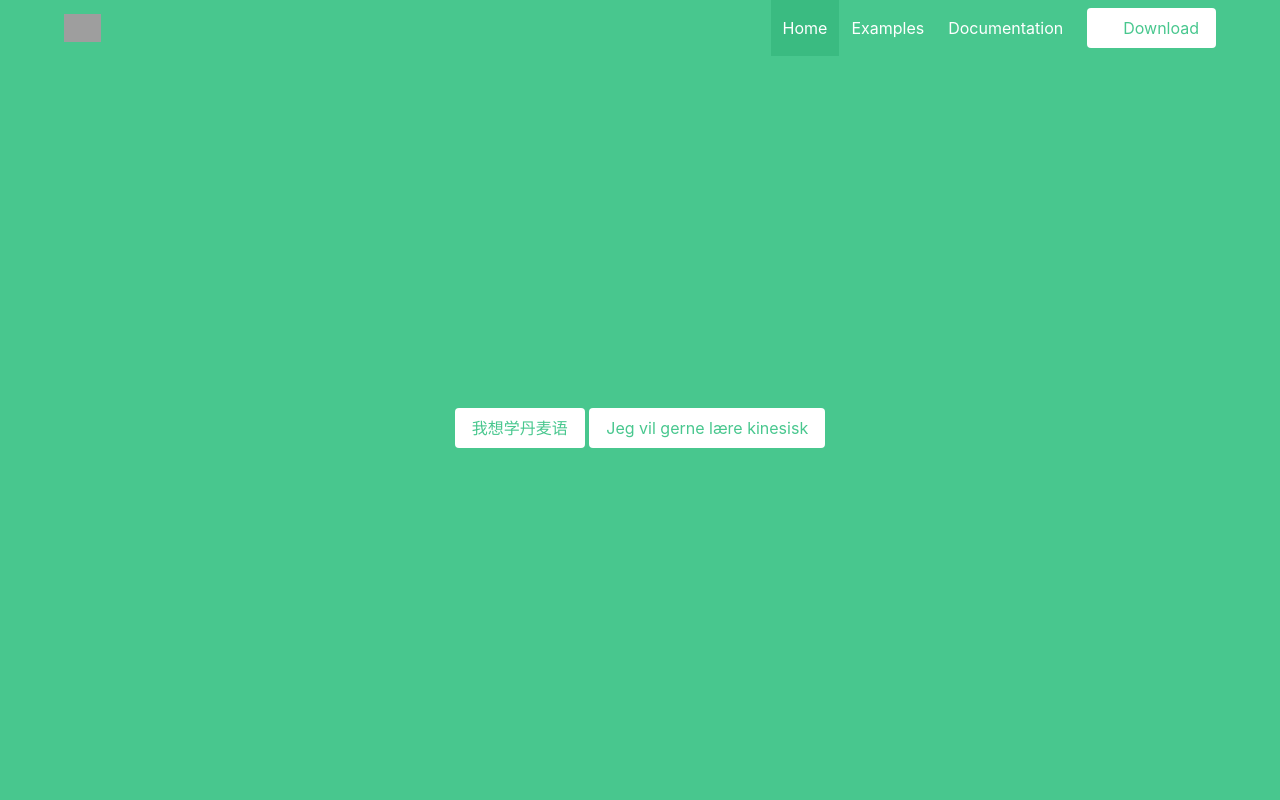
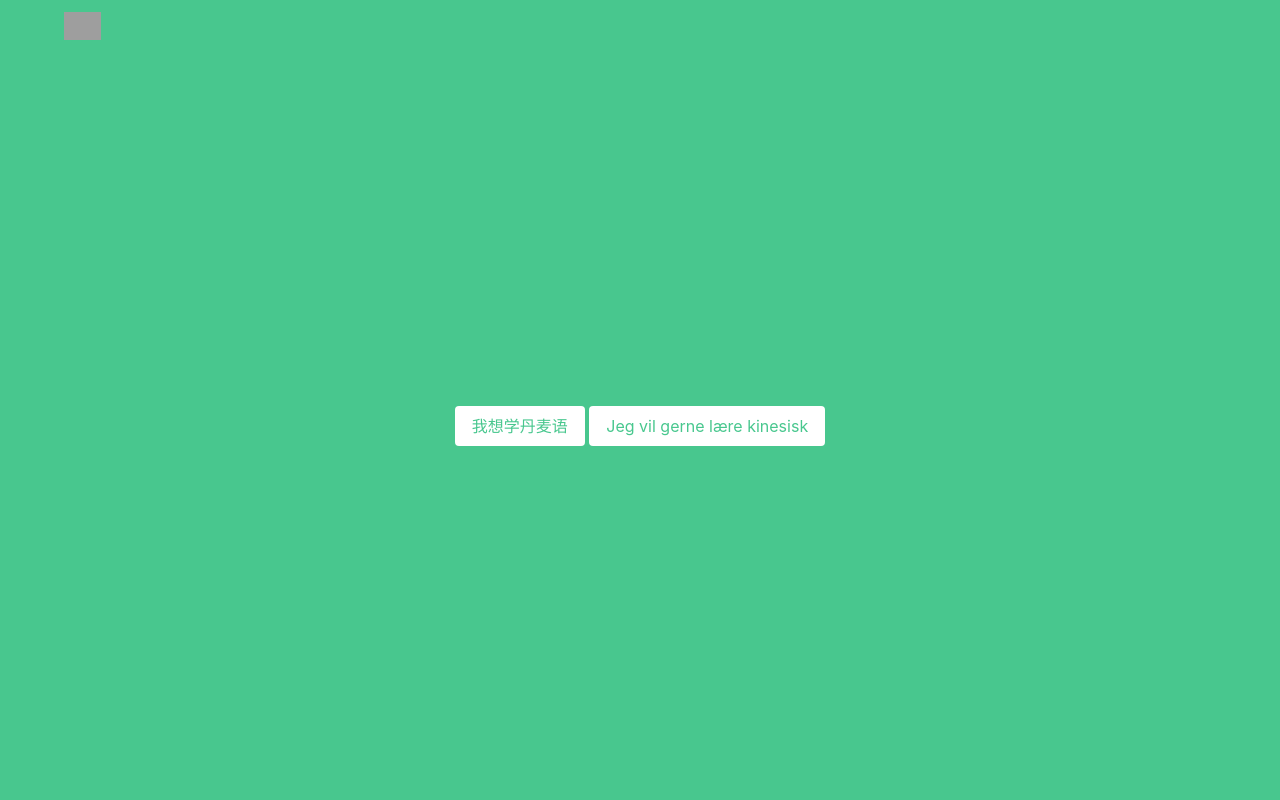
Before and after one commit to asgervelling/Chinese-Danish, a Flask app: page / in a window 1280 px wide. Run offline with Flask 2, Linux system fonts and the light colour scheme; grey boxes are pictures that could not be loaded.

Commit message:
No, actually it's fixed now

```diff
--- a/app/app.py
+++ b/app/app.py
@@ -59,7 +59,9 @@ def show_exercise(question_id):
 
         print("CHINESE INSERT INDEX: ", chinese_insert_index)
         danish_a = danish[:chinese_insert_index]
-        dainsh_b = danish[chinese_insert_index:]
+        danish_b = danish[chinese_insert_index:]
+        print("DANISH B\n\n:")
+        print(danish_b)
         html = danish_a + chinese + danish_b
         print(html)
         return(html)
@@ -102,14 +104,9 @@ def show_exercise(question_id):
     question_html = ''
     if (ex_lang == 'DA-ZH'):
         question_html = get_ZH_DA_html(question)
-        print('ZH-DA:')
-        print(question_html)
 
     if (ex_lang == 'ZH-DA'):
         question_html = get_DA_ZH_html(question)
-        print('DA-ZH:')
-        print(question_html)
-
 
 
 
--- a/app/templates/index.html
+++ b/app/templates/index.html
@@ -1,4 +1,6 @@
 {% extends 'layout.html' %}
+{% block head_content %}
+{% endblock head_content %}
 {% block content %}
 
 <div class="columns">
--- a/app/templates/layout.html
+++ b/app/templates/layout.html
@@ -5,7 +5,8 @@
     <meta charset="utf-8">
     <meta name="viewport" content="width=device-width, initial-scale=1">
     <title>Hello Bulma!</title>
-
+    {% block head_content %}
+    {% endblock head_content %}
     <link rel="stylesheet" href="https://cdn.jsdelivr.net/npm/bulma@0.9.0/css/bulma.min.css">
     <link rel="stylesheet" type="text/css" href="/static/css/tooltip.css">
   </head>
@@ -26,26 +27,6 @@
                   <span></span>
                 </span>
               </div>
-              <div id="navbarMenuHeroC" class="navbar-menu">
-                <div class="navbar-end">
-                  <a class="navbar-item is-active">
-                    Home
-                  </a>
-                  <a class="navbar-item">
-                    Examples
-                  </a>
-                  <a class="navbar-item">
-                    Documentation
-                  </a>
-                  <span class="navbar-item">
-                    <a class="button is-success is-inverted" href="app.html">
-                      <span class="icon">
-                        <i class="fab fa-github"></i>
-                      </span>
-                      <span>Download</span>
-                    </a>
-                  </span>
-                </div>
               </div>
             </div>
           </header>
--- a/app/templates/level.html
+++ b/app/templates/level.html
@@ -1,4 +1,6 @@
 {% extends 'layout.html' %}
+{% block head_content %}
+{% endblock head_content %}
 {% block content %}
 <!--
 <div class="columns">
--- a/app/templates/multiple_choice.html
+++ b/app/templates/multiple_choice.html
@@ -1,4 +1,6 @@
 {% extends 'layout.html' %}
+{% block head_content %}
+{% endblock head_content %}
 {% block content %}
 
 <form action="" method="post" name="multiple_choice">
--- a/app/templates/no_more_exercises.html
+++ b/app/templates/no_more_exercises.html
@@ -1,4 +1,6 @@
 {% extends 'layout.html' %}
+{% block head_content %}
+{% endblock head_content %}
 {% block content %}
 <div class="container">
     <div class="column">
--- a/app/templates/register.html
+++ b/app/templates/register.html
@@ -1,5 +1,6 @@
 {% extends 'layout.html' %}
-{% block content %}
+{% block head_content %}
+{% endblock head_content %}
 {% block content %}
     <h1>Sign In</h1>
     <form action="" method="post" novalidate>
--- a/app/templates/testing.html
+++ b/app/templates/testing.html
@@ -1,4 +1,6 @@
 {% extends 'layout.html' %}
+{% block head_content %}
+{% endblock head_content %}
 {% block content %}
 <!-- Test tooltips -->
 <div class="tooltip">Hover<span class="tooltiptext">svæv</span></div>
```
Also changed, not shown: app/static/keyboard_input.js (added), app/test.db.
